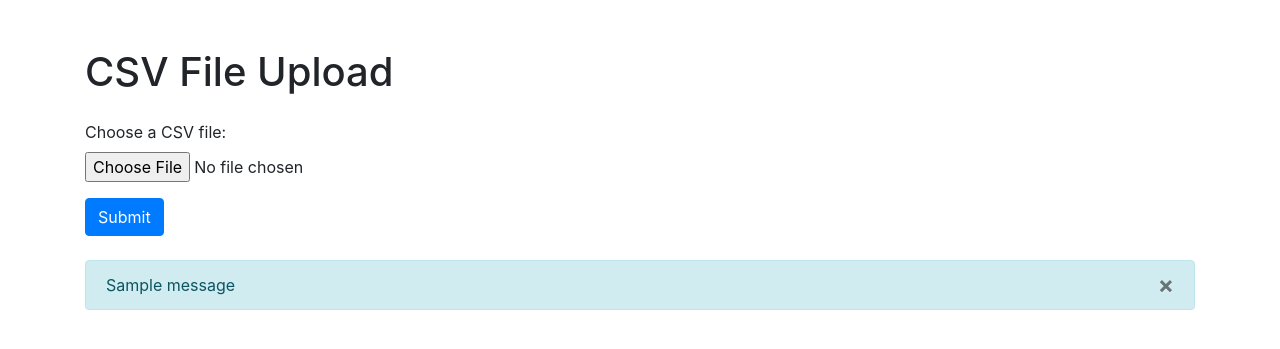
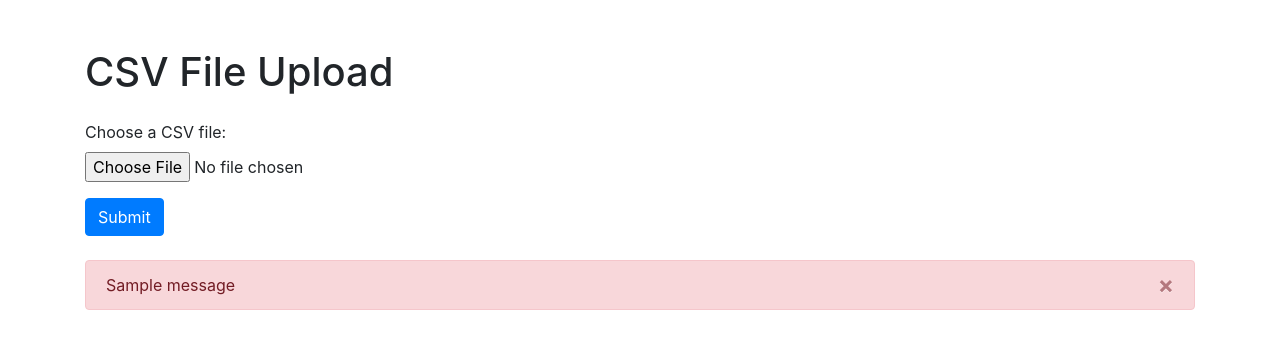
Before and after one commit to anujp22/Web-Dev-R2, a Flask app: page / in a window 1280 px wide. Shown: the top 349 px of the page. Run offline with Flask 3, Linux system fonts and the light colour scheme; one stand-in notice (Sample message) is shown; some libraries are stand-ins or nearby versions.

Commit message:
Update home.html

```diff
--- a/templates/home.html
+++ b/templates/home.html
@@ -26,11 +26,15 @@
         <div class="status mt-4">
             {% with messages = get_flashed_messages() %}
                 {% for message in messages %}
-                    <div class="alert alert-info" role="alert">
-                        {{ message }}
-                        <button type="button" class="close" data-dismiss="alert" aria-label="Close">
-                            <span aria-hidden="true">&times;</span>
-                        </button>
+                {% if 'successfully' in message %}
+                <div class="alert alert-success alert-dismissible fade show" role="alert">
+            {% else %}
+                <div class="alert alert-danger alert-dismissible fade show" role="alert">
+            {% endif %}
+                {{ message }}
+                <button type="button" class="close" data-dismiss="alert" aria-label="Close">
+                    <span aria-hidden="true">&times;</span>
+                </button>
                     </div>
                 {% endfor %}
             {% endwith %}
```
